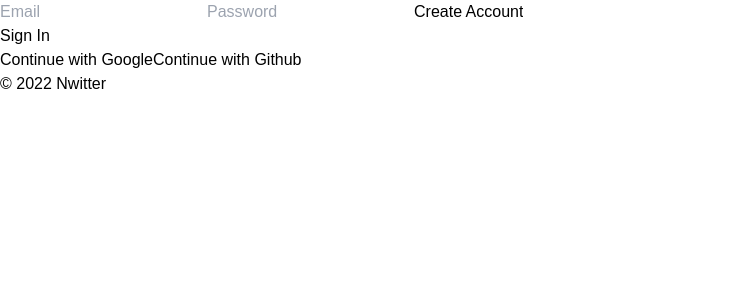
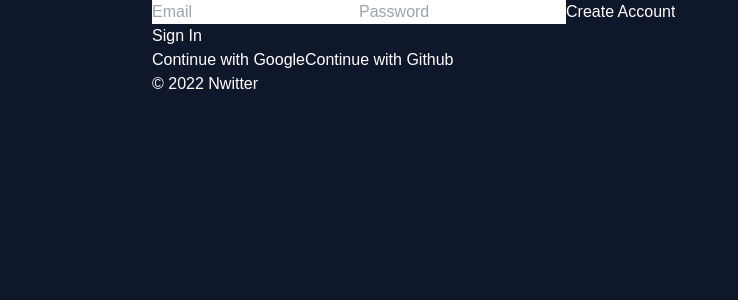
Before and after one commit to KimSeoYeon23/nwitter, a React (Create React App) app: page /#/ in a window 1280 px wide. Shown: the top 300 px of the page, without its empty margins (0-738 px from the left). Built offline with nearby package versions, Linux system fonts and the light colour scheme; no server answers.

Commit message:
clean code

```diff
--- a/src/components/App.js
+++ b/src/components/App.js
@@ -27,7 +27,7 @@ function App() {
   }
 
   return (
-    <div className='container'>
+    <div className='container mx-auto'>
       {
         init
         ? <AppRouter isLoggedIn={Boolean(userObj)} userObj={userObj} refreshUser={refreshUser} />
--- /dev/null
+++ b/src/components/AuthForm.js
@@ -0,0 +1,57 @@
+import React, {useState} from 'react';
+import { authService } from 'fbase';
+import {createUserWithEmailAndPassword, signInWithEmailAndPassword} from 'firebase/auth';
+
+
+const AuthForm = () => {
+
+    const [email, setEmail] = useState("");
+    const [password, setPassword] = useState("");
+    const [newAccount, setNewAccount] = useState(true);
+    const [error, setError] = useState("");
+
+    const onChange = (e) => {
+        const {target: {name, value}} = e;
+        if(name === "email") {
+            setEmail(value);
+        } else if (name === "password") {
+            setPassword(value);
+        }
+    }
+
+    const onSubmit = async (e) => {
+        e.preventDefault();
+        try{
+            let data;
+            if(newAccount) {
+                // create account
+                data = await createUserWithEmailAndPassword(authService, email, password);
+            } else {
+                // log in
+                data = await signInWithEmailAndPassword(authService, email, password)
+            }
+            console.log(data);
+        } catch(error) {
+            setError(error.message.replace("Firebase: ", ""))
+        }
+    }
+
+    const toggleAccount = async () => {
+        setNewAccount((prev) => {
+            return !prev
+        });
+    };
+    return (
+        <>
+            <form onSubmit={onSubmit}>
+                <input type="text" name="email" placeholder="Email" value={email} onChange={onChange} required/>
+                <input type="password" name="password" placeholder="Password" value={password} onChange={onChange} required />
+                <input type="submit" value={newAccount ? "Create Account" : "Sign In"} />
+                {error}
+            </form>
+            <span onClick={toggleAccount}>{newAccount ? "Sign In" : "Create Account"}</span>
+        </>
+    )
+}
+
+export default AuthForm;
--- a/src/components/Nweet.js
+++ b/src/components/Nweet.js
@@ -9,7 +9,7 @@ const Nweet = ({nweetObj, isOwner}) => {
     const [newNweet, setNewNWeet] = useState(nweetObj.text);
 
     const onDeleteClick = async () => {
-        const ok = window.confirm("Are you sure you want to delete this nweet?");
+        const ok = window.confirm("Nweet을 삭제하시겠습니까?");
         const nweetDoc = doc(dbService, `nweets/${nweetObj.id}`);
         const attachmentRef = ref(storageService, nweetObj.image_url)
         if(ok) {
--- /dev/null
+++ b/src/components/NweetFactory.js
@@ -0,0 +1,80 @@
+import React, {useState, useRef} from 'react';
+import { v4 as uuidv4 } from 'uuid';
+import { dbService, storageService } from 'fbase';
+import { addDoc, collection } from 'firebase/firestore';
+import { ref, uploadString, getDownloadURL } from 'firebase/storage';
+
+const NweetFactory = ({userObj, }) => {
+
+    const [nweet, setNweet] = useState('');
+    const [attachment, setAttachment] = useState('');
+    const fileInput = useRef();
+
+    const nweetCollection = collection(dbService, "nweets");
+    const fileRef = ref(storageService, `${userObj.uid}/${uuidv4()}`);
+
+    const onSubmit = async (e) => {
+        e.preventDefault();
+        try{
+            let imageUrl = "";
+            // 데이터 추가
+            if (attachment !== null) {
+                const response = await uploadString(fileRef, attachment, "data_url");
+                imageUrl = await getDownloadURL(response.ref);
+                console.log(imageUrl);
+            }
+
+            const nweetObj = {
+                text: nweet,
+                created_at: Date.now(),
+                created_id: userObj.uid,
+                image_url: imageUrl || ''
+            }
+            await addDoc(nweetCollection, nweetObj);
+        }catch (e) {
+            console.log(e);
+        }
+        setNweet('');
+        setAttachment(null);
+        fileInput.current.value = null;
+    };
+
+    const onChange = (e) => {
+        const {target: {value}} = e;
+        setNweet(value);
+    }
+
+    const onFileChange = (e) => {
+        const {target: {files}} = e;
+        const reader = new FileReader();
+        reader.onloadend = (finishedEvent) => {
+            const {currentTarget : { result }}  = finishedEvent;
+            setAttachment(result);
+            console.log(attachment);
+        }
+        reader.readAsDataURL(files[0]);
+    }
+
+    const onClearAttachment = () => {
+        setAttachment(null);
+        fileInput.current.value = null;
+    }
+    return (
+        <div>
+            <form method='POST'>
+                <input type='text' placeholder='What on your mind?' value={nweet} onChange={onChange} maxLength={120}/>
+                <input type='file' accept='image/*' onChange={onFileChange} ref={fileInput}/>
+                <input type='submit' onClick={onSubmit} value='Nweet'/>
+                {
+                    attachment &&
+                    <div>
+                        <img src={attachment} width={50} height={50} alt='preview' />
+                        <button onClick={onClearAttachment}>Cancel upload</button>
+                    </div>
+                }
+            </form>
+        </div>
+    )
+}
+
+export default NweetFactory;
--- a/src/index.js
+++ b/src/index.js
@@ -6,5 +6,7 @@ import 'css/index.css';
 
 const root = ReactDOM.createRoot(document.getElementById('root'));
 root.render(
-    <App />
+    <div className='bg-slate text-white h-screen'>
+        <App />
+    </div>
 )
--- a/src/routes/Auth.js
+++ b/src/routes/Auth.js
@@ -1,45 +1,9 @@
+import React from 'react';
 import { authService } from 'fbase';
-import {createUserWithEmailAndPassword, getAuth, GithubAuthProvider, GoogleAuthProvider, signInWithEmailAndPassword, signInWithPopup, } from 'firebase/auth';
-import React, { useState } from 'react';
+import {GithubAuthProvider, GoogleAuthProvider, signInWithPopup} from 'firebase/auth';
+import AuthForm from 'components/AuthForm';
 
 const Auth = () => {
-    const [email, setEmail] = useState("");
-    const [password, setPassword] = useState("");
-    const [newAccount, setNewAccount] = useState(true);
-    const [error, setError] = useState("");
-
-    const onChange = (e) => {
-        const {target: {name, value}} = e;
-        if(name === "email") {
-            setEmail(value);
-        } else if (name === "password") {
-            setPassword(value);
-        }
-    }
-
-    const onSubmit = async (e) => {
-        e.preventDefault();
-        try{
-            let data;
-            const auth = getAuth();
-            if(newAccount) {
-                // create account
-                data = await createUserWithEmailAndPassword(auth, email, password);
-            } else {
-                // log in
-                data = await signInWithEmailAndPassword(auth, email, password)
-            }
-            console.log(data);
-        } catch(error) {
-            setError(error.message.replace("Firebase: ", ""))
-        }
-    }
-
-    const toggleAccount = async () => {
-        setNewAccount((prev) => {
-            return !prev
-        });
-    };
 
     const onSocialClick = async (event) => {
         const {target: {name}}  = event;
@@ -60,13 +24,7 @@ const Auth = () => {
 
     return (
         <div>
-            <form onSubmit={onSubmit}>
-                <input type="text" name="email" placeholder="Email" value={email} onChange={onChange} required/>
-                <input type="password" name="password" placeholder="Password" value={password} onChange={onChange} required />
-                <input type="submit" value={newAccount ? "Create Account" : "Sign In"} />
-                {error}
-            </form>
-            <span onClick={toggleAccount}>{newAccount ? "Sign In" : "Create Account"}</span>
+            <AuthForm />
             <div>
                 <button name='google' onClick={onSocialClick}>Continue with Google</button>
                 <button name='github' onClick={onSocialClick}>Continue with Github</button>
--- a/src/routes/Home.js
+++ b/src/routes/Home.js
@@ -1,18 +1,13 @@
-import React, {useEffect, useState, useRef} from 'react';
-import { v4 as uuidv4 } from 'uuid';
-import { dbService, storageService } from 'fbase';
-import { addDoc, collection, onSnapshot, orderBy, query } from 'firebase/firestore';
-import { ref, uploadString, getDownloadURL } from 'firebase/storage';
+import React, {useEffect, useState} from 'react';
+import { dbService } from 'fbase';
+import { collection, onSnapshot, orderBy, query } from 'firebase/firestore';
 import Nweet from 'components/Nweet';
+import NweetFactory from 'components/NweetFactory';
 
 const Home = ({userObj}) => {
-    const [nweet, setNweet] = useState('');
     const [nweets, setNweets] = useState([]);
-    const [attachment, setAttachment] = useState('');
-    const fileInput = useRef();
 
     const nweetCollection = collection(dbService, "nweets");
-    const fileRef = ref(storageService, `${userObj.uid}/${uuidv4()}`);
 
     const updateNweets = async () => {
         const updateQuery = await query(nweetCollection, orderBy("created_at", "desc"));
@@ -29,67 +24,9 @@ const Home = ({userObj}) => {
         updateNweets();
     }, []);
 
-    const onSubmit = async (e) => {
-        e.preventDefault();
-        try{
-            let imageUrl = "";
-            // 데이터 추가
-            if (attachment !== null) {
-                const response = await uploadString(fileRef, attachment, "data_url");
-                imageUrl = await getDownloadURL(response.ref);
-                console.log(imageUrl);
-            }
-
-            const nweetObj = {
-                text: nweet,
-                created_at: Date.now(),
-                created_id: userObj.uid,
-                image_url: imageUrl || ''
-            }
-            await addDoc(nweetCollection, nweetObj);
-        }catch (e) {
-            console.log(e);
-        }
-        setNweet('');
-        setAttachment(null);
-        fileInput.current.value = null;
-    };
-
-    const onChange = (e) => {
-        const {target: {value}} = e;
-        setNweet(value);
-    }
-
-    const onFileChange = (e) => {
-        const {target: {files}} = e;
-        const reader = new FileReader();
-        reader.onloadend = (finishedEvent) => {
-            const {currentTarget : { result }}  = finishedEvent;
-            setAttachment(result);
-            console.log(attachment);
-        }
-        reader.readAsDataURL(files[0]);
-    }
-
-    const onClearAttachment = () => {
-        setAttachment(null);
-        fileInput.current.value = null;
-    }
-
     return (
         <div>
-            <form method='POST'>
-                <input type='text' placeholder='What on your mind?' value={nweet} onChange={onChange} maxLength={120}/>
-                <input type='file' accept='image/*' onChange={onFileChange} ref={fileInput}/>
-                <input type='submit' onClick={onSubmit} value='Nweet'/>
-                {
-                    attachment &&
-                    <div>
-                        <img src={attachment} width={50} height={50} alt='preview' />
-                        <button onClick={onClearAttachment}>Cancel upload</button>
-                    </div>
-                }
-            </form>
+            <NweetFactory userObj={userObj} />
             <div>
                 {nweets.map((nweetValue, id) => (
                     <Nweet nweetObj={nweetValue} key={nweetValue.id} isOwner={nweetValue.created_id === userObj.uid}/>
--- a/src/routes/Profile.js
+++ b/src/routes/Profile.js
@@ -12,8 +12,11 @@ const Profile = ({userObj, refreshUser}) => {
     const nweetCollection = collection(dbService, "nweets");
 
     const onLogOutClick = () => {
-        authService.signOut();
-        navigate('/',  { replace: true });
+        const confirm = window.confirm('로그아웃 하시겠습니까?');
+        if(confirm) {
+            authService.signOut();
+            navigate('/',  { replace: true });
+        }
     }
 
     const getMyNweets = async () => {
```
Also changed, not shown: tailwind.config.js (+12 -9 lines).
